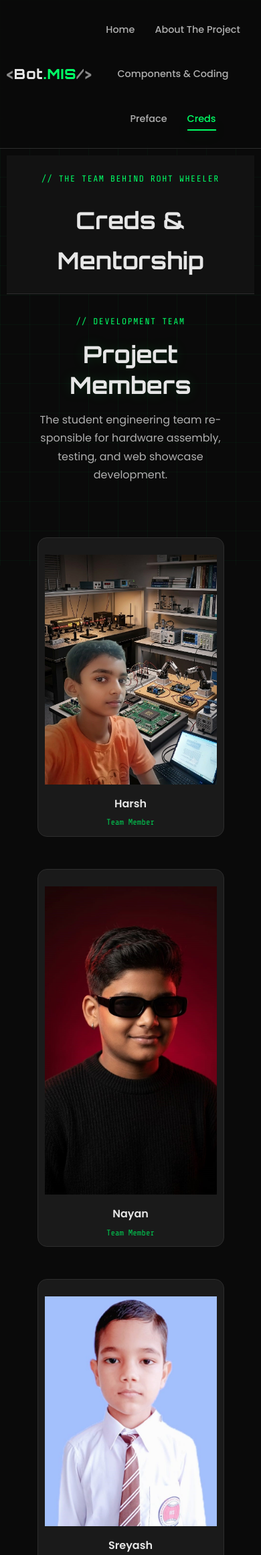
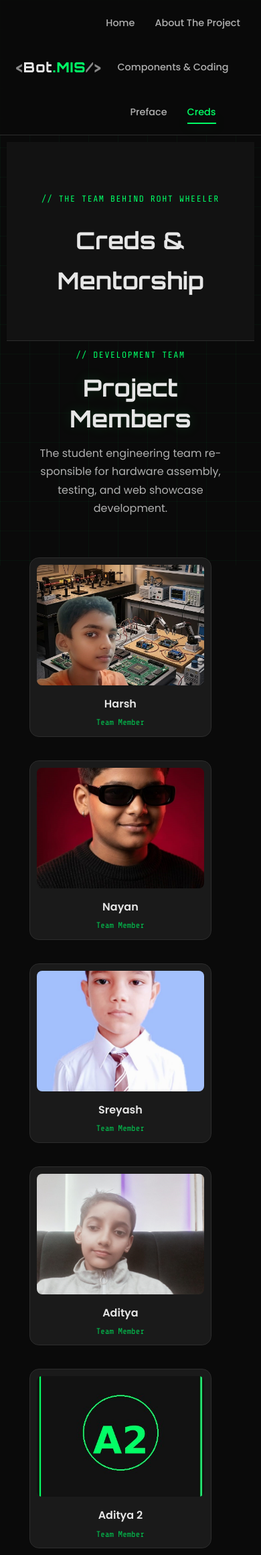
Before and after one commit to pratimask2021996-alt/roht-wheeler-bot, a Flask app: page /creds in a window 390 px wide. Shown: the top 2321 px of the page at 67% size. Run offline with Flask 3, Linux system fonts and the light colour scheme.

Commit message:
Refactor CSS for member cards and layout adjustments
Updated CSS styles for member cards, grid layout, and mobile responsiveness.

```diff
--- a/static/css/style.css
+++ b/static/css/style.css
@@ -1055,44 +1055,47 @@ p, h1, h2, h3, h4, span, a {
   -webkit-overflow-scrolling: touch;
   width: 100%;
 }
-/* 1. Global Reset - Extra space aur horizontal scroll bilkul khatam */
-html, body {
+/* --- Desktop & Card Fixes (Laptop par cards aur photos normal size mein rahengi) --- */
+.member-card img, .guider-img, .credits-img {
   width: 100% !important;
-  max-width: 100% !important;
-  overflow-x: hidden !important; /* Side mein faltu scroll nahi hone dega */
-  margin: 0 !important;
-  padding: 0 !important;
+  min-width: auto !important; /* Fixed width issue solved */
+  height: 180px !important;    /* Sabhi cards ki photo ka uniform size */
+  object-fit: cover !important;
+  border-radius: 8px;
 }
 
-*, *::before, *::after {
-  box-sizing: border-box !important;
+/* Grid adjustment taaki cards stretch na hon */
+.members-grid {
+  display: grid !important;
+  grid-template-columns: repeat(auto-fit, minmax(160px, 1fr)) !important;
+  gap: 15px !important;
+  align-items: stretch !important;
 }
 
-/* 2. Tiny Images Fix - Home Page aur Baki Photos ko Clean Size dena */
-img {
-  max-width: 100% !important;
-  width: auto !important;
-  min-width: 250px !important; /* Photo bindu jitni chhoti nahi hogi */
+.member-card {
   height: auto !important;
-  display: block !important;
-  margin: 15px auto !important; /* Photo screen ke center mein aayegi */
-  object-fit: contain !important;
+  padding: 10px !important;
 }
 
-/* 3. Sections & Tables Fix - Jahan text khatam, wahan box khatam */
-section, div, container, main, table, .credits-section, .preface-section {
-  width: 100% !important;
-  max-width: 100% !important;
-  height: auto !important; /* Extra vertical space mita dega */
-  min-height: auto !important;
-  padding: 10px !important;
-  margin-left: 0 !important;
-  margin-right: 0 !important;
+/* Special Credits Text Size */
+.special-credits h2, .special-credits p {
+  font-size: 1.5rem !important;
+  font-weight: bold !important;
+  text-align: center !important;
 }
 
-/* 4. Text Wrapping - Screen se bahar text nahi bhagega */
-p, h1, h2, h3, h4, span, a, td, th {
-  word-wrap: break-word !important;
-  overflow-wrap: break-word !important;
-  white-space: normal !important;
+/* --- Mobile Specific Fixes (Sirf Phone Screens par chalega) --- */
+@media (max-width: 768px) {
+  html, body {
+    width: 100% !important;
+    overflow-x: hidden !important;
+  }
+
+  /* Phone par main home page images ke liye */
+  .hero-img, .home-img {
+    width: 100% !important;
+    max-width: 300px !important;
+    height: auto !important;
+    margin: 0 auto !important;
+  }
 }
```
